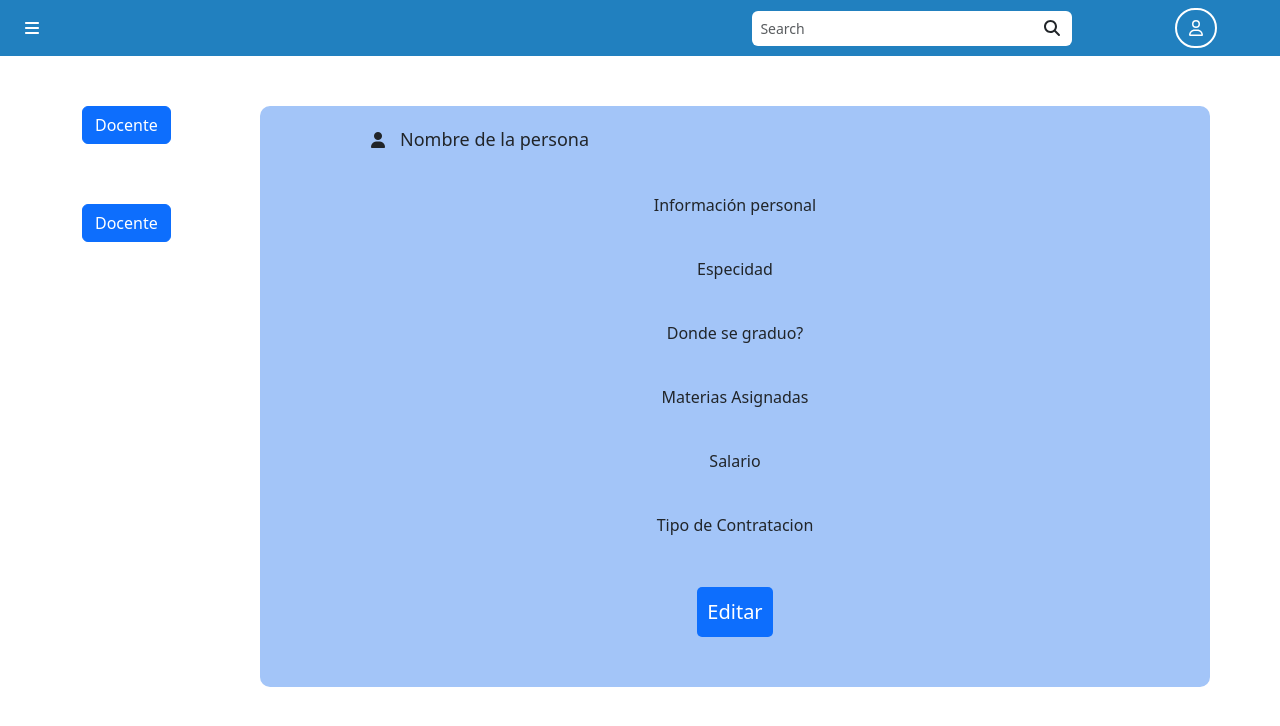
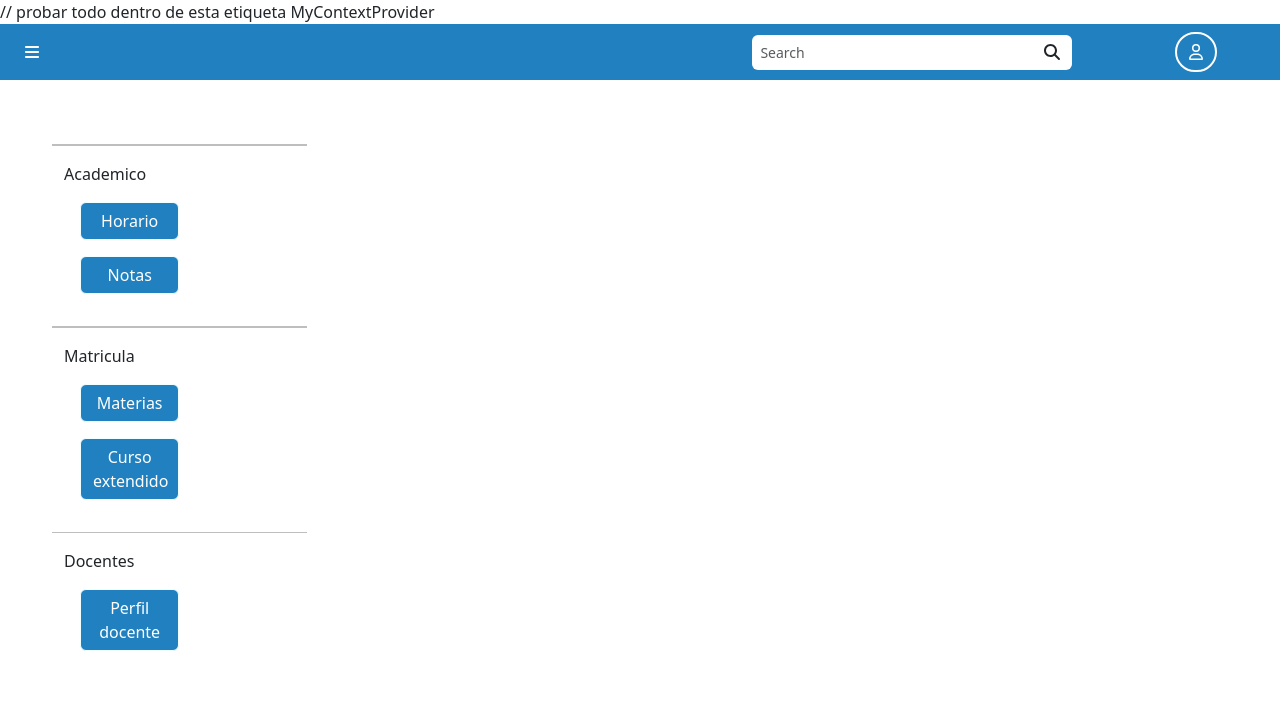
Before and after one commit to arceorg/HellManagerFrontend, a React (Create React App) app: page / in a window 1280 px wide. Shown: the top 726 px of the page. Built offline with nearby package versions, Linux system fonts and the light colour scheme.

Commit message:
[SF-30] make the schedule module (#2)
* [ADD] schedule view and setView method

* [FIX] Lint

* [ADD] comment

```diff
--- a/src/App.tsx
+++ b/src/App.tsx
@@ -1,18 +1,18 @@
-import React from "react";
+import React, { createContext } from "react";
 import "bootstrap/dist/css/bootstrap.min.css";
 import "./App.css";
 import { Header } from "./components/Header/Header";
-//import { Administrador } from "./components/Administrador/Administrador";
-//import { CambioContrasena } from "./components/CambioContrasena/CambioContrasena";
-//import { AdminVerDocente } from "./components/Administrador/AdminVerDocente/AdminVerDocente";
-//import { AdminVerEstudiante } from "./components/Administrador/AdminVerEstudiante/AdminVerEstudiante";
-//import { AdminEditarEstudiante } from "./components/Administrador/AdminVerEstudiante/AdminEditarEstudiante/AdminEditarEstudiante";
-import { AdminEditarDocente } from "./components/Administrador/AdminVerDocente/AdminEditarDocente/AdminEditarDocente";
+import { Schedule } from "./components/Scheduler/Schedule";
+import { StudenView } from "./views/student";
+import { MyContextProvider } from "./context/Provider";
+
 function App() {
   return (
     <body>
-      <Header/>
-      <AdminEditarDocente />
+      <MyContextProvider> // probar todo dentro de esta etiqueta MyContextProvider
+        <Header />
+        <StudenView />
+      </MyContextProvider>
     </body>
   );
 }
--- /dev/null
+++ b/src/components/Scheduler/Schedule.tsx
@@ -0,0 +1,26 @@
+import * as React from "react";
+import Paper from "@mui/material/Paper";
+import { ViewState } from "@devexpress/dx-react-scheduler";
+import {
+  Scheduler,
+  WeekView,
+  Appointments,
+} from "@devexpress/dx-react-scheduler-material-ui";
+import {
+  scheduleDataConstructor,
+  schedulerDbDataExample,
+} from "../../utilities/Schedule";
+
+const currentDate = new Date().toISOString();
+
+export const Schedule = () => {
+  const scheduleData = scheduleDataConstructor(schedulerDbDataExample);
+  console.log(scheduleData);
+  return (
+    <Scheduler data={scheduleData}>
+      <ViewState currentDate={currentDate} />
+      <WeekView startDayHour={7} endDayHour={22} />
+      <Appointments />
+    </Scheduler>
+  );
+};
--- a/src/components/SideMenu/SideMenu.css
+++ b/src/components/SideMenu/SideMenu.css
@@ -6,5 +6,7 @@ hr {
 }
 
 .menu-buttons {
-  width: 13%;
+  width: 50%;
+  background-color: #2180bf;
+  border-color: azure;
 }
--- a/src/components/SideMenu/SideMenu.tsx
+++ b/src/components/SideMenu/SideMenu.tsx
@@ -1,7 +1,8 @@
-import React from "react";
+import React, { useContext } from "react";
 import { SideMenuContent } from "../../utilities/MenuContents";
 import { Button, Col, Row } from "react-bootstrap";
 import "./SideMenu.css";
+import { MyContext } from "../../context/Provider";
 
 interface SideMenuProps {
   menuContent: SideMenuContent;
@@ -9,6 +10,7 @@ interface SideMenuProps {
 
 export const SideMenu = (props: SideMenuProps) => {
   const { menuContent } = props;
+  const { context, setContext } = useContext(MyContext);
   return (
     <body className="p-4">
       {Object.keys(menuContent).map((menuItem) => {
@@ -21,7 +23,15 @@ export const SideMenu = (props: SideMenuProps) => {
                 {Object.keys(menuContent[menuItem]).map((section) => {
                   return (
                     <Col key={section} className="mb-3">
-                      <Button className="menu-buttons btn-secondary">
+                      <Button
+                        onClick={() => {
+                          setContext({
+                            ...context,
+                            view: menuContent[menuItem][section],
+                          });
+                        }}
+                        className="menu-buttons"
+                      >
                         {section}
                       </Button>
                     </Col>
--- /dev/null
+++ b/src/context/Provider.tsx
@@ -0,0 +1,34 @@
+import React, {
+  createContext,
+  useContext,
+  useState,
+  ReactNode,
+  Dispatch,
+  SetStateAction,
+} from "react";
+
+interface MyContextProps {
+  context: any;
+  setContext: any;
+}
+
+export const MyContext = createContext<MyContextProps>({
+  context: null,
+  setContext: null,
+});
+
+interface MyContextProviderProps {
+  children: ReactNode;
+}
+
+export const MyContextProvider: React.FC<MyContextProviderProps> = ({
+  children,
+}) => {
+  const [context, setContext] = useState<any>(null); // Cambia el tipo según tus necesidades iniciales
+
+  return (
+    <MyContext.Provider value={{ context, setContext }}>
+      {children}
+    </MyContext.Provider>
+  );
+};
--- a/src/utilities/MenuContents.tsx
+++ b/src/utilities/MenuContents.tsx
@@ -1,5 +1,6 @@
 import React from "react";
 import { Login } from "../components/Login/login";
+import { Schedule } from "../components/Scheduler/Schedule";
 
 export type SideMenuContent = Record<
   string,
@@ -18,7 +19,7 @@ export const teacherMenuSideContent: SideMenuContent = {
 
 export const studentMenuSideContent: SideMenuContent = {
   Academico: {
-    Horario: Login,
+    Horario: Schedule,
     Notas: Login,
   },
   Matricula: {
--- /dev/null
+++ b/src/utilities/Schedule.ts
@@ -0,0 +1,67 @@
+import { Scheduler } from "@devexpress/dx-react-scheduler";
+
+export interface SchedulerData {
+    startDate: string,
+    endDate: string,
+    title: string
+}
+
+export interface SchedulePerDay {
+    from: string;
+    to: string;
+    day: number;
+    groupId: string;
+  }
+
+export const getCurrentStartWeekDate = () => {
+  const hoy = new Date();
+
+  hoy.setDate(hoy.getDate() - hoy.getDay());
+  hoy.setHours(0, 0, 0, 0);
+
+  return hoy;
+};
+
+
+export const scheduleDataConstructor = (scheduleDbData: SchedulePerDay[]) : SchedulerData[] => {
+  const currentStartWeekDate = getCurrentStartWeekDate();
+
+
+  return scheduleDbData.map((schedulePerDay)=>{
+
+    const startDate = new Date(currentStartWeekDate);
+    startDate.setDate(startDate.getDate() + schedulePerDay.day);
+    const endDate = new Date(startDate);
+    const from = schedulePerDay.from.split(":");
+    const to = schedulePerDay.to.split(":");
+
+    startDate.setHours(parseInt(from[0]));
+    endDate.setHours(parseInt(to[0]));
+    return {
+      startDate: startDate.toISOString(),
+      endDate: endDate.toISOString(),
+      title: schedulePerDay.groupId
+    };
+  });
+};
+
+export const schedulerDbDataExample : SchedulePerDay[]= [
+  {
+    day: 1,
+    from: "08:00",
+    to: "10:00",
+    groupId: "15"
+  },
+  {
+    day: 3,
+    from: "08:00",
+    to: "10:00",
+    groupId: "15"
+  },
+  {
+    day: 4,
+    from: "15:00",
+    to: "17:00",
+    groupId: "17"
+  }
+];
--- /dev/null
+++ b/src/views/student/index.tsx
@@ -0,0 +1,24 @@
+import React, { useContext } from "react";
+import { Col, Row } from "react-bootstrap";
+import { SideMenu } from "../../components/SideMenu/SideMenu";
+import { studentMenuSideContent } from "../../utilities/MenuContents";
+import "./student.css";
+import { MyContext } from "../../context/Provider";
+
+export const StudenView = () => {
+  const { context } = useContext(MyContext);
+  const jsxToRender = context?.view();
+
+  return (
+    <div className="main">
+      <Row style={{ height: "80vh" }}>
+        <Col xs={3} style={{ height: "100%" }}>
+          <SideMenu menuContent={studentMenuSideContent} />
+        </Col>
+        <Col xs={9} style={{ height: "100%" }}>
+          {jsxToRender}
+        </Col>
+      </Row>
+    </div>
+  );
+};
--- /dev/null
+++ b/src/views/student/student.css
@@ -0,0 +1,9 @@
+.main {
+  padding: 5vmin;
+  width: 99%;
+  height: 80vh;
+}
+
+.height {
+  height: 100%;
+}
```
Also changed, not shown: 1 other file (tests, documents, lock files or other folders).
